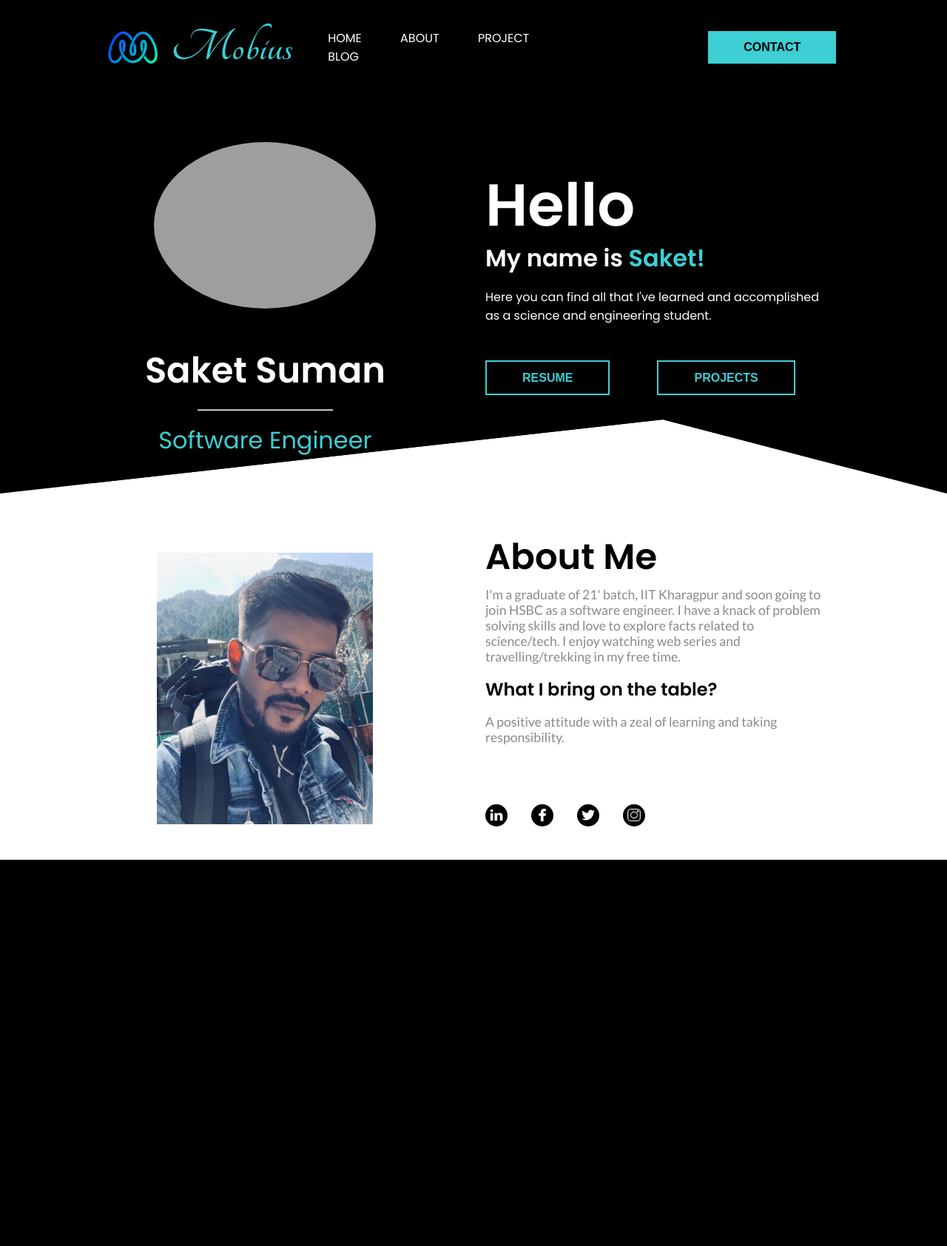
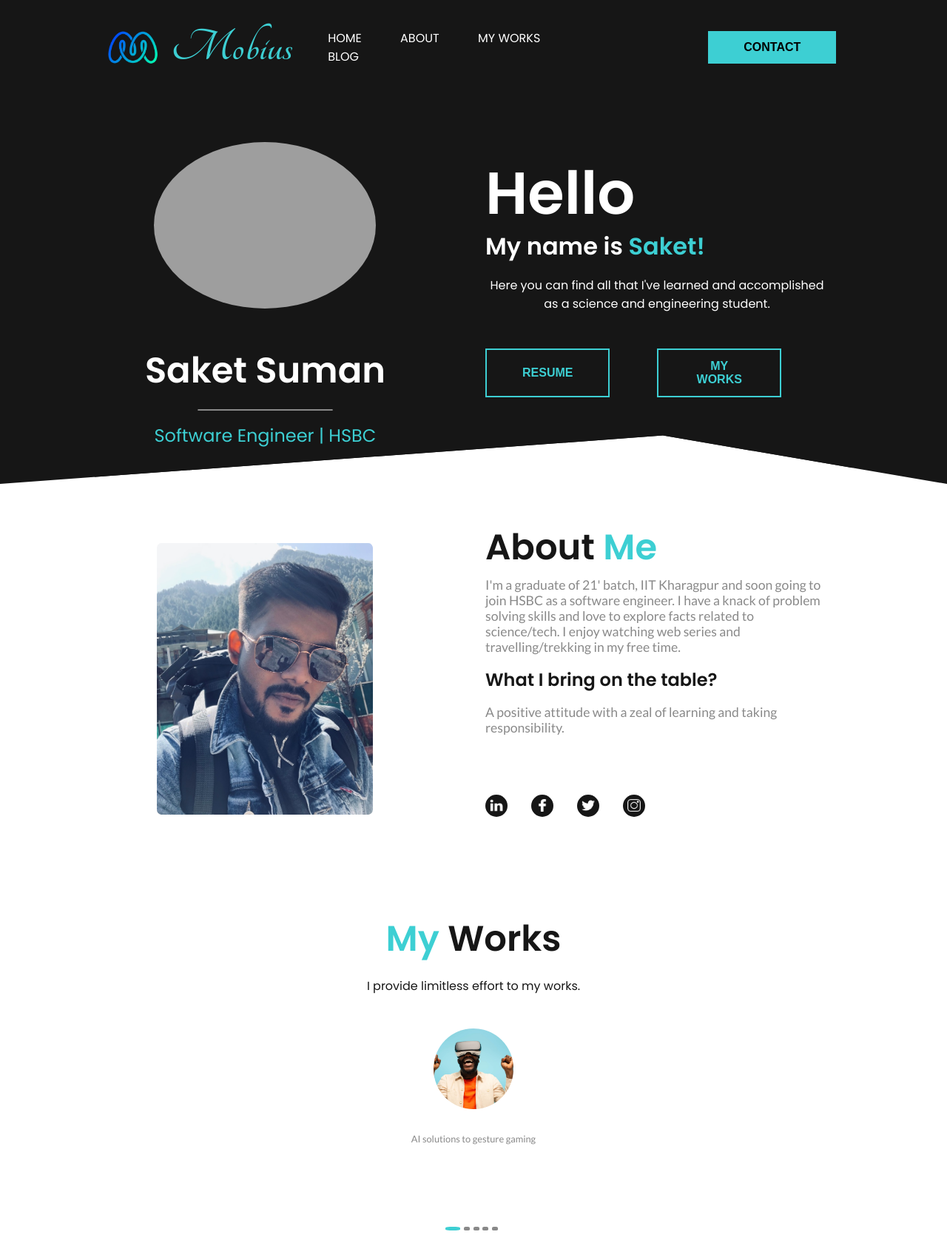
Before and after one commit to SaketCodeScribe/My-Portfolio, a PHP site: page / in a window 1280 px wide. Shown: the whole page at 74% size. Before the commit the page ends 1162 px from the top, so only its background shows below. Run offline with PHP 8.4, Linux system fonts and the light colour scheme; some libraries are stand-ins or nearby versions; some web fonts are replaced; grey boxes are pictures that could not be loaded.

Commit message:
update files

```diff
--- a/css/style.css
+++ b/css/style.css
@@ -1,7 +1,6 @@
 :root{
 	--primary: #3DCFD3;
-	/*--dark: #161616;*/
-	--dark: #000000;
+	--dark: #161616;
 	--pure: #FFFFFF;
 	--ternary: #898989;
 }
@@ -13,18 +12,13 @@
 	-webkit-font-smoothing: antialiased;
 }
 
-/*header{
-	background-color: var(--dark);
-	height: 500px;
-}
-*/
 body{
 	font-family: 'Poppins', sans-serif;
 }
 
 header{
 	background-color: var(--dark);
-	clip-path: polygon(0 0, 100% 0, 100% 100%, 70% 85%, 0 100%);
+	clip-path: polygon(0 0, 100% 0, 100% 100%, 70% 90%, 0 100%);
 }
 
 .container1{
@@ -141,15 +135,17 @@
 
 .about-me > .sub-container1 span{
 	color: var(--primary);
-	font-size: 2rem;
+	font-size: 1.5rem;
 	margin-top: 1rem;
 	font-weight: normal;
 }
 
 .about-me > .sub-container1 hr{
 	width: 50%;
+	background-color: var(--ternary);
 	text-align: center;
-	color: blue;
+	border: 1px solid var(--ternary);
+  border-radius: 5px;
 }
 
 .about-me > .sub-container2{
@@ -236,6 +232,7 @@
 .container2 > .sub-container1 > .me-img{
 	width: 80%;
 	margin-top: 2rem;
+	border-radius: 2%;
 }
 
 .container2 > .sub-container2{
@@ -253,7 +250,7 @@
 	line-height: 5rem;
 }
 
-.container2 > .sub-container2 > .me{
+.container2 > .sub-container2 span{
 	color: var(--primary);
 	font-size: 3rem;
 }
@@ -263,6 +260,7 @@
 	font-size: 1.1rem;
 	font-family: 'Lato', sans-serif;
 	margin-bottom: 1rem;
+	text-align: left;
 }
 
 .container2 > .sub-container2 h3{
@@ -301,6 +299,137 @@
   filter: invert(100%);
 	padding: 0.4rem;
 }
+
 .container2 > .sub-container2 > .anchor a:hover{
 	background: var(--primary);
 }
+
+.mywork > .work{
+	width: 35%;
+	margin: auto;
+	padding: 1rem 1rem;
+	margin-top: 4rem;
+}
+.mywork > .work h1{
+	color: var(--primary);
+	text-align: center;
+	font-size: 3rem;
+	line-height: 5rem;
+}
+
+.mywork > .work span, p{
+	color: var(--dark);
+	text-align: center;
+}
+
+.mywork > .work p{
+	color: var(--dark);
+	text-align: center;
+	line-height: 3rem;
+}
+
+.mywork .work .slider .slide{
+	display: flex;
+	flex-direction: column;
+	align-items: center;
+}
+
+.mywork .work .slider .slide .content{
+	width: 60%;
+	display: flex;
+	flex-direction: column;
+	align-items: center;
+	padding: 1rem;
+	margin: 1rem;
+	text-decoration: none;
+	transition: all .3s ease;
+	-webkit-transition: all .3s;
+	-moz-transition: all .3s;
+	-ms-transition: all .3s;
+	-o-transition: all .3s;
+}
+
+
+.mywork .work .slider .slide .overlay{
+	display: flex;
+	flex-direction: column;
+	align-items: center;
+	margin: 1rem;
+	text-decoration: none;
+}
+
+}
+.mywork .work .slider .slide .content .overlay .text p{
+	font-family: 'Lato', sans-serif;
+	font-size: 0.8rem;
+	line-height: 1rem;
+	color: var(--ternary);
+	text-align: center;
+	text-decoration: none;
+	transition: all .3s ease;
+	-webkit-transition: all .3s;
+	-moz-transition: all .3s;
+	-ms-transition: all .3s;
+	-o-transition: all .3s;
+}
+
+.mywork .work .slider .slide .overlay .text p{
+	font-family: 'Lato', sans-serif;
+	font-size: 0.8rem;
+	line-height: 1rem;
+	color: var(--ternary);
+	text-align: center;
+	text-decoration: none;
+	transition: all .3s ease;
+	-webkit-transition: all .3s;
+	-moz-transition: all .3s;
+	-ms-transition: all .3s;
+	-o-transition: all .3s;
+}
+
+
+.mywork .work .slider .slide .content .logo-img{
+	width: 50%;
+	border-radius: 50%;
+	margin-bottom: 1rem;
+}
+
+
+.mywork .work .slider .slide .content:hover .overlay .text p{
+  color: var(--primary);
+}
+
+.mywork .work .slider .slide:hover .content{
+	color: var(--primary);
+  width: 400px;
+  box-shadow: 0 4px 8px 0 rgba(0, 0, 0, 0.2), 0 6px 20px 0 rgba(0, 0, 0, 0.19);
+  text-align: center;
+  border-radius: 2%;
+}
+
+.mywork .work .slider-dots{
+	margin-top: 1rem;
+}
+
+.mywork .work .slider-dots .dots{
+	list-style-type: none;
+	display: flex;
+	justify-content: center;
+}
+
+.mywork .work .slider-dots button{
+	font-size: 0;
+	background-color: var(--ternary);
+	width: 8px;
+	height: 5px;
+	margin-right: 0.3rem;
+	border: none;
+	outline: none;
+	border-radius: 30%;
+	cursor: pointer;
+}
+
+.mywork	.work .dots li.slick-active button{
+	background: var(--primary);
+	width: 20px;
+}
--- a/index.html
+++ b/index.html
@@ -7,18 +7,19 @@
 	<link href="https://fonts.googleapis.com/css2?family=Tangerine:wght@700&display=swap" rel="stylesheet">
 	<link href="https://fonts.googleapis.com/css2?family=Arizonia&family=Tangerine:wght@700&display=swap" rel="stylesheet">
 	<link href="https://fonts.googleapis.com/css2?family=Lato:wght@400;700&display=swap" rel="stylesheet">
+	<link rel="stylesheet" type="text/css" href="https://cdn.jsdelivr.net/npm/slick-carousel@1.8.1/slick/slick.css">
 	<link rel="stylesheet" href="css/style.css" type="text/css">
 </head>
 <body>
 	<header>
 		<div class="container1">
-			<img class="logo-img" src="images/logo.jpg" alt="mobius">
+			<img class="logo-img" src="images/lo.png" alt="Saket">
 			<div class="sub-container1">
 				<span class="title">Mobius</span>
 				<nav class="nav-bar">
 					<a href="#">Home</a>
 					<a href="#">About</a>
-					<a href="#">Project</a>
+					<a href="#">My Works</a>
 					<a href="#">Blog</a>
 				</nav>
 			</div>
@@ -30,7 +31,7 @@
 					<img class="me-img" src="images/me.jpg" alt="Me">
 					<h1>Saket Suman</h1>
 					<hr>
-					<span>Software Engineer</span>
+					<span>Software Engineer | HSBC</span>
 				</div>
 				<div class="sub-container2">
 					<div>
@@ -40,7 +41,7 @@
 					</div>
 					<div class="button-class">
 						<button class="btn1">Resume</button>
-						<button class="btn1">Projects</button>
+						<button class="btn1">My Works</button>
 					</div>
 				</div>
 			</div>
@@ -50,7 +51,7 @@
 	<section>
 		<div class="container2">
 			<div class="sub-container1">
-				<img class="me-img" src="images/me-2.jpg" alt="mobius">
+				<img class="me-img" src="images/me-2.jpg" alt="Saket">
 			</div>
 			<div class="sub-container2">
 				<div>
@@ -64,10 +65,72 @@
 					<a href="#"><img src="images/facebook.png" alt="facebook"></a>
 					<a href="#"><img src="images/twitter.png" alt="twitter"></a>
 					<a href="#"><img src="images/instagram.png" alt="instagram"></a>
-					<!-- <a href="#"><img src="images/pintrest.svg" alt="pinterest"></a> -->
 				</div>
 			</div>
 		</div>
 	</section>
+	<section class='mywork'>
+		<div class="work">
+			<h1>My <span>Works</span></h1>
+			<p>I provide limitless effort to my works.</p>
+			<div class='slider'>
+				<div class="slide">
+					<div class='content'>
+						<img class="logo-img" src="images/gesturegaming.jpg" alt="Gesture Gaming">
+						<div class="overlay">
+						    <div class="text">
+						    	<p>AI solutions to gesture gaming</p>
+						    </div>
+					    </div>
+				    </div>
+				</div>
+				<div class="slide">
+					<div class='content'>
+						<img class="logo-img" src="images/cp.jpg" alt="Competitive Programming">
+						<div class="overlay">
+						    <div class="text">
+						    	<p>Building problem solving skills through Competitive Programming</p>
+						    </div>
+					    </div>
+					</div>
+				</div>
+				<div class="slide">
+					<div class='content'>
+						<img class="logo-img" src="images/kaggle.jpg" alt="Kaggle Competitions">
+						<div class="overlay">
+						    <div class="text">
+						    	<p>Kaggle competitions for enhancing my machine learning skills</p>
+						    </div>
+					    </div>
+					</div>
+				</div>
+				<div class="slide">
+					<div class='content'>
+						<img class="logo-img" src="images/deeplearning.jpg" alt="Deep Learning">
+						<div class="overlay">
+						    <div class="text">
+						    	<p>Deep Learning architecture implementation</p>
+						    </div>
+					    </div>
+					</div>
+				</div>
+				<div class="slide">
+					<div class='content'>
+						<img class="logo-img" src="images/binarycalculator.jpg" alt="Deep Learning">
+						<div class="overlay">
+						    <div class="text">
+						    	<p>Binary Calculator</p>
+						    </div>
+					    </div>
+					</div>
+				</div>
+			</div>
+			<div class="slider-dots"></div>
+		</div>
+	</section>
+	<script type="text/javascript" src="https://code.jquery.com/jquery-1.11.0.min.js"></script>
+    <script type="text/javascript" src="https://code.jquery.com/jquery-migrate-1.2.1.min.js"></script>
+	<script type="text/javascript" src="https://cdn.jsdelivr.net/npm/slick-carousel@1.8.1/slick/slick.min.js"></script>
+	<script type="text/javascript" src="js/portfolio.js"></script>
 </body>
 </html>
--- /dev/null
+++ b/js/portfolio.js
@@ -0,0 +1,8 @@
+$(document).ready(function(){
+    $('.slider').slick({
+    	arrows: false,
+    	dots: true,
+        appendDots: '.slider-dots',
+        dotsClass: 'dots'
+    })
+})
```
Also changed, not shown: images/binarycalculator.jpg (added), images/cp.jpg (added), images/deeplearning.jpg (added), images/gesturegaming.jpg (added), images/kaggle.jpg (added), images/lo.png (added). Lines whose indentation alone changed are shown as unchanged.
